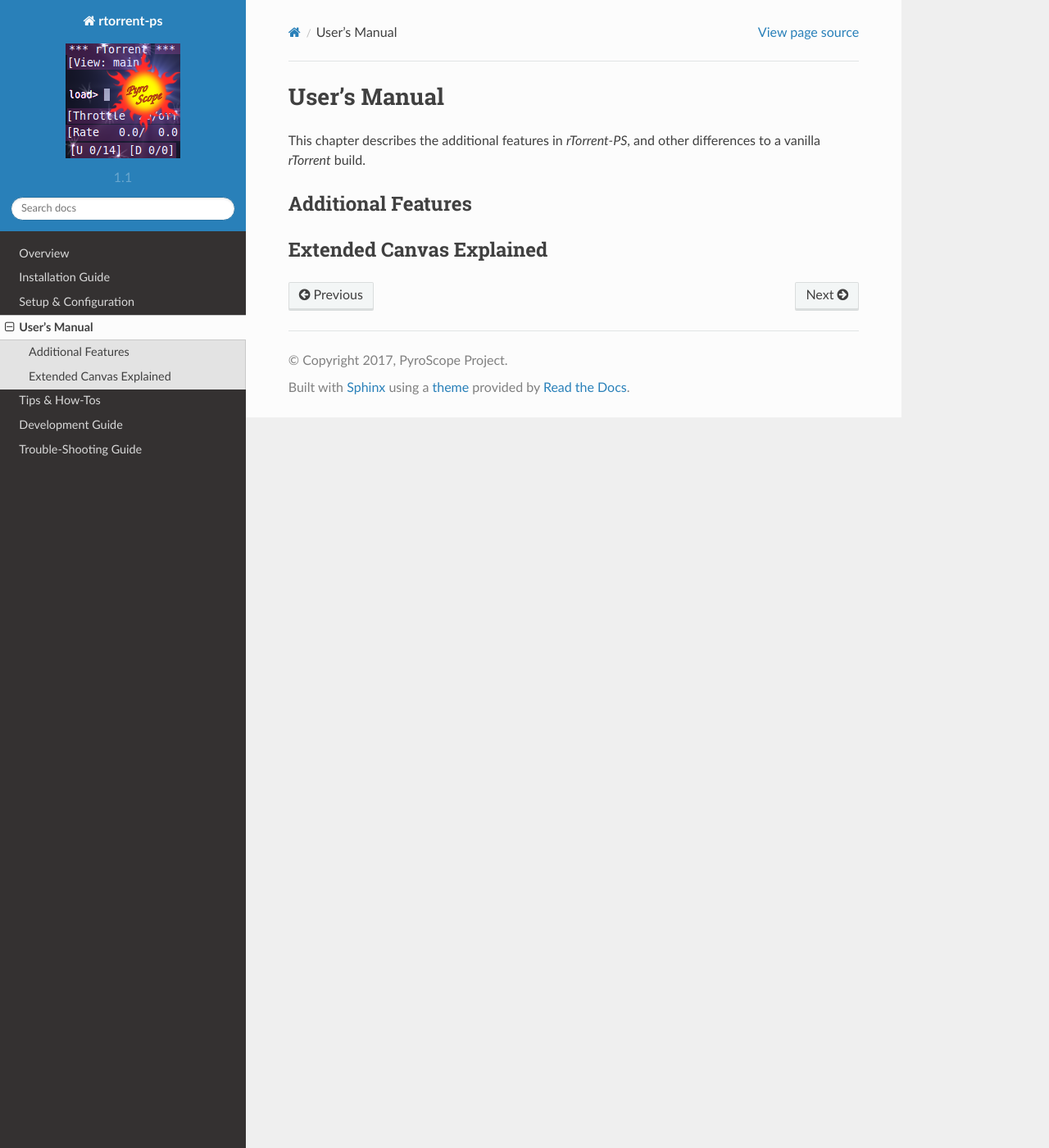
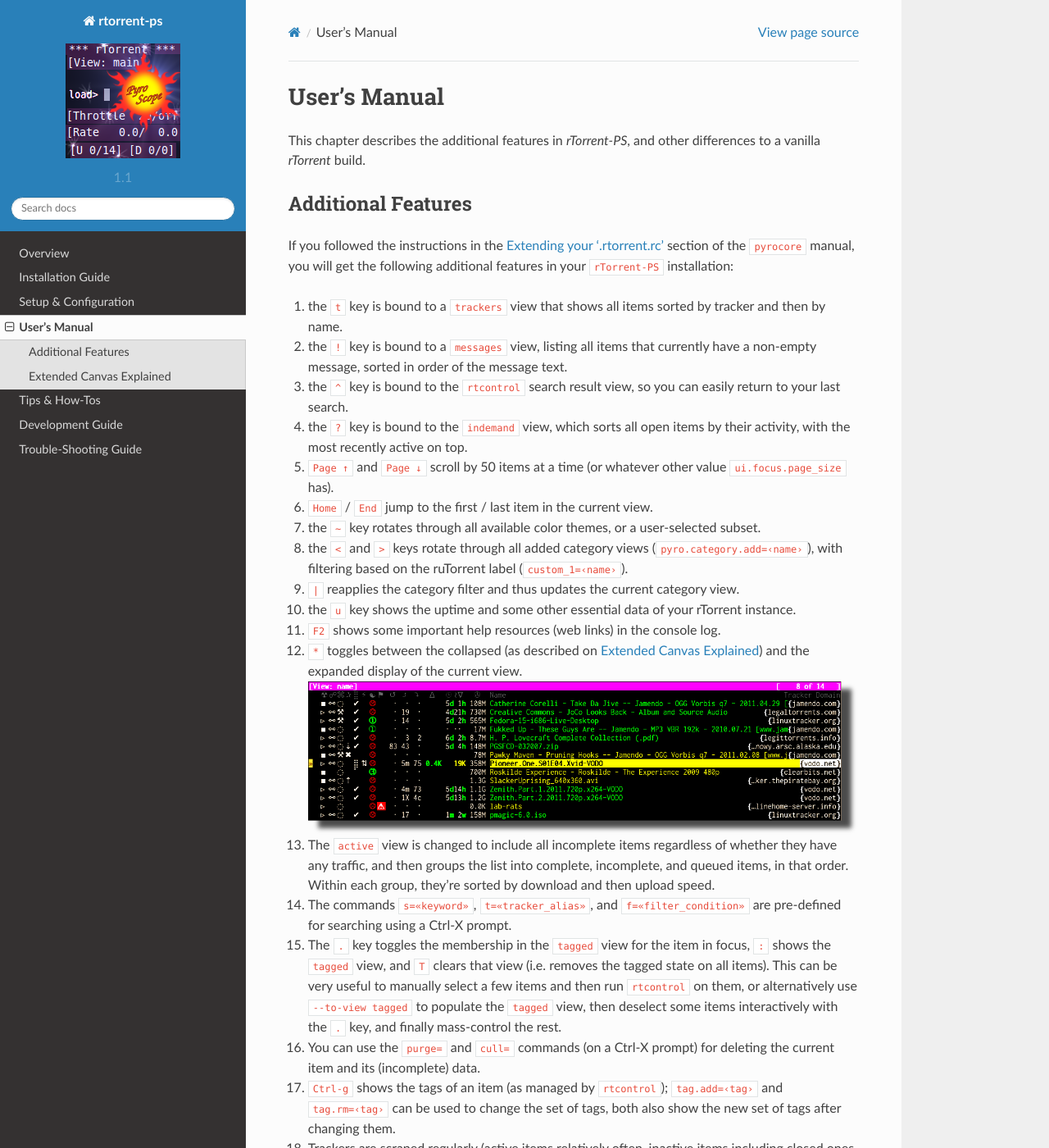
Before and after one commit to pyroscope/rtorrent-ps, a Sphinx documentation site: the page built from docs/manual.rst, in a window 1280 px wide and 1400 px high. Shown: the whole window at 82% size. Built offline with Sphinx 7.4.7 and the Read the Docs theme 2.0.0, drawn with Linux system fonts in a browser that asks for light colours; some of the changed text lies outside the part shown.

Commit message:
docs: moved 'Additional Features'

```diff
--- a/docs/manual.rst
+++ b/docs/manual.rst
@@ -5,8 +5,68 @@
 and other differences to a vanilla *rTorrent* build.
 
 
+.. _features-std-cfg:
+
 Additional Features
 -------------------
+
+If you followed the instructions in the `Extending your ‘.rtorrent.rc’`_
+section of the ``pyrocore`` manual, you will get the following
+additional features in your ``rTorrent-PS`` installation:
+
+#.  the ``t`` key is bound to a ``trackers`` view that shows all items
+    sorted by tracker and then by name.
+#.  the ``!`` key is bound to a ``messages`` view, listing all items
+    that currently have a non-empty message, sorted in order of the
+    message text.
+#.  the ``^`` key is bound to the ``rtcontrol`` search result view, so
+    you can easily return to your last search.
+#.  the ``?`` key is bound to the ``indemand`` view, which sorts all
+    open items by their activity, with the most recently active on top.
+#.  ``Page ↑`` and ``Page ↓`` scroll by 50 items at a time (or whatever
+    other value ``ui.focus.page_size`` has).
+#.  ``Home`` / ``End`` jump to the first / last item in the current
+    view.
+#.  the ``~`` key rotates through all available color themes, or a
+    user-selected subset.
+#.  the ``<`` and ``>`` keys rotate through all added category views
+    (``pyro.category.add=‹name›``), with filtering based on the
+    ruTorrent label (``custom_1=‹name›``).
+#.  ``|`` reapplies the category filter and thus updates the current
+    category view.
+#.  the ``u`` key shows the uptime and some other essential data of your
+    rTorrent instance.
+#.  ``F2`` shows some important help resources (web links) in the
+    console log.
+#.  ``*`` toggles between the collapsed (as described on `Extended
+    Canvas Explained`_) and the expanded display of the current view.
+    |rt-ps-name-view|
+#.  The ``active`` view is changed to include all incomplete items
+    regardless of whether they have any traffic, and then groups the
+    list into complete, incomplete, and queued items, in that order.
+    Within each group, they're sorted by download and then upload speed.
+#.  The commands ``s=«keyword»``, ``t=«tracker_alias»``, and
+    ``f=«filter_condition»`` are pre-defined for searching using a
+    Ctrl-X prompt.
+#.  The ``.`` key toggles the membership in the ``tagged`` view for the
+    item in focus, ``:`` shows the ``tagged`` view, and ``T`` clears
+    that view (i.e. removes the tagged state on all items). This can be
+    very useful to manually select a few items and then run
+    ``rtcontrol`` on them, or alternatively use ``--to-view tagged`` to
+    populate the ``tagged`` view, then deselect some items interactively
+    with the ``.`` key, and finally mass-control the rest.
+#.  You can use the ``purge=`` and ``cull=`` commands (on a Ctrl-X
+    prompt) for deleting the current item and its (incomplete) data.
+#.  ``Ctrl-g`` shows the tags of an item (as managed by ``rtcontrol``);
+    ``tag.add=‹tag›`` and ``tag.rm=‹tag›`` can be used to change the set
+    of tags, both also show the new set of tags after changing them.
+#.  Trackers are scraped regularly (active items relatively often,
+    inactive items including closed ones seldomly), so that the display
+    of downloads / seeders / leechers is not totally outdated.
+
+.. _Extending your ‘.rtorrent.rc’: https://pyrocore.readthedocs.org/en/latest/setup.html#extending-your-rtorrent-rc
+
+.. |rt-ps-name-view| image:: _static/img/rt-ps-name-view.png
 
 
 .. _extended-canvas:
```
